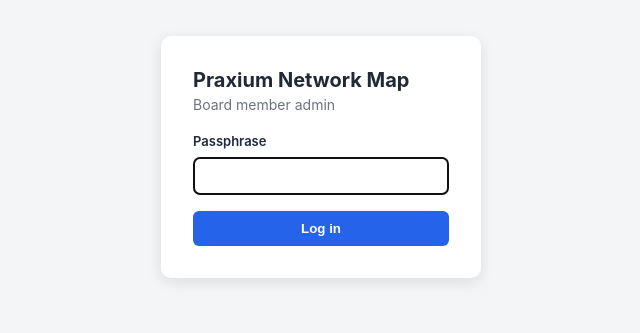
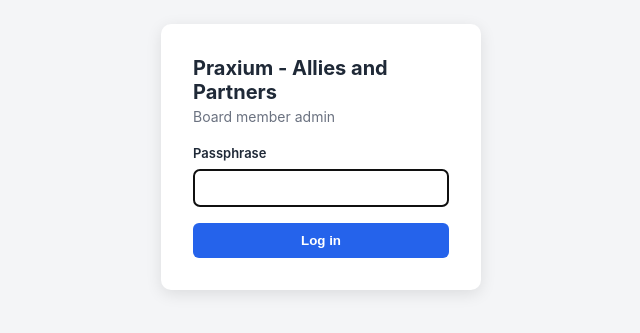
Before and after one commit to PraxiumLearningFoundation/interactive_map, an Electron app: page admin/index.html in a window 1400 px wide. Shown: the part 243-576 px from the top of the page, without its empty margins (379-1019 px from the left). Drawn offline with Linux system fonts and the light colour scheme.

Commit message:
chore: update web admin title/heading to "Praxium - Allies and Partners"
Matches the branding rename already applied to admin-editor/index.html
(PR #5) — that change only touched the old offline JSON editor, not
the new /admin login and dashboard pages actually served by Vercel,
so they still showed the old "Praxium Network Map — Admin" text.

```diff
--- a/admin/index.html
+++ b/admin/index.html
@@ -3,12 +3,12 @@
 <head>
   <meta charset="UTF-8">
   <meta name="viewport" content="width=device-width, initial-scale=1.0">
-  <title>Praxium Network Map — Admin Login</title>
+  <title>Praxium - Allies and Partners: Admin Login</title>
   <link rel="stylesheet" href="/admin/admin.css">
 </head>
 <body class="login-body">
   <main class="login-card">
-    <h1>Praxium Network Map</h1>
+    <h1>Praxium - Allies and Partners</h1>
     <p class="subtitle">Board member admin</p>
     <form id="login-form">
       <label for="passphrase">Passphrase</label>
```
Also changed, not shown: admin/dashboard.html (+2 -2 lines).
